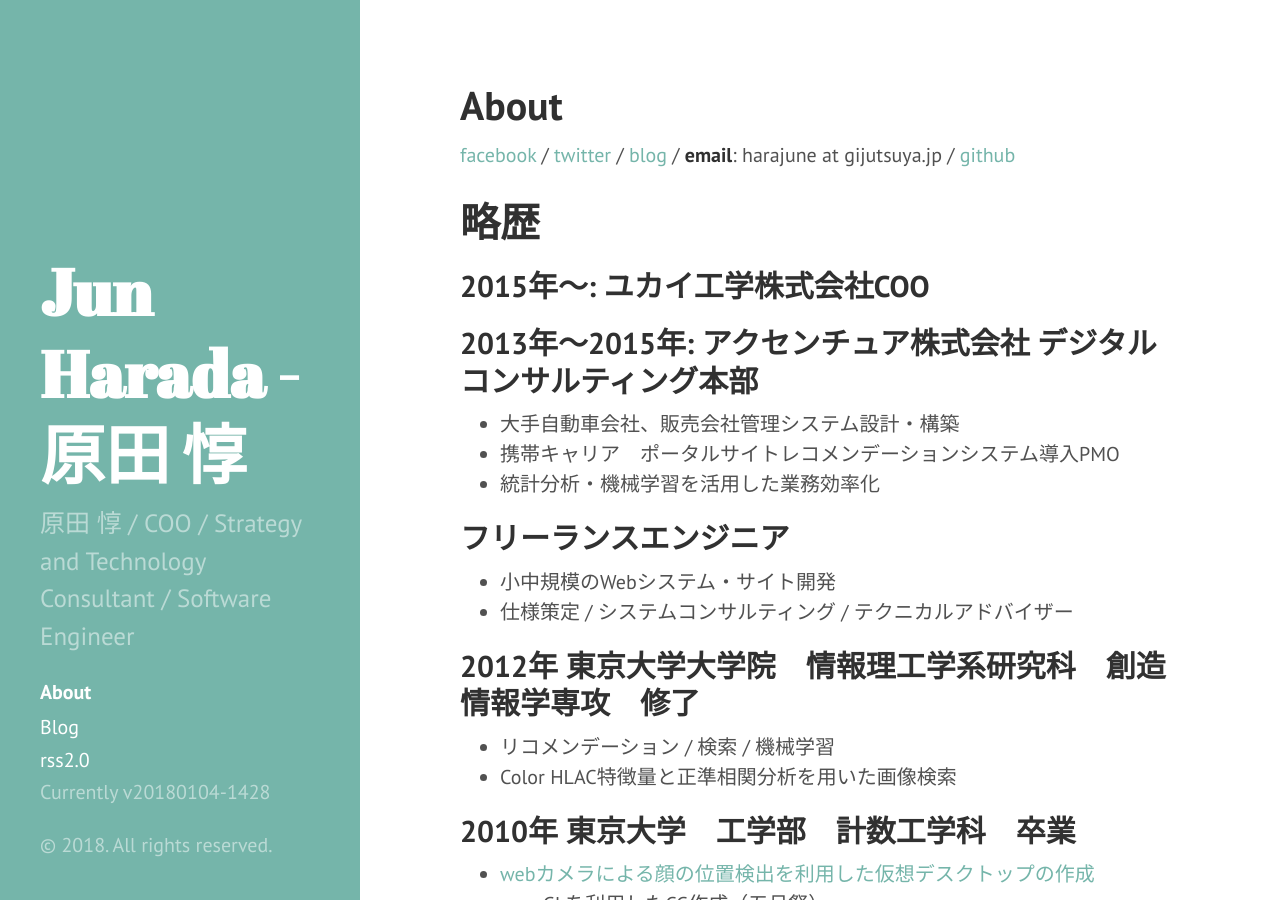
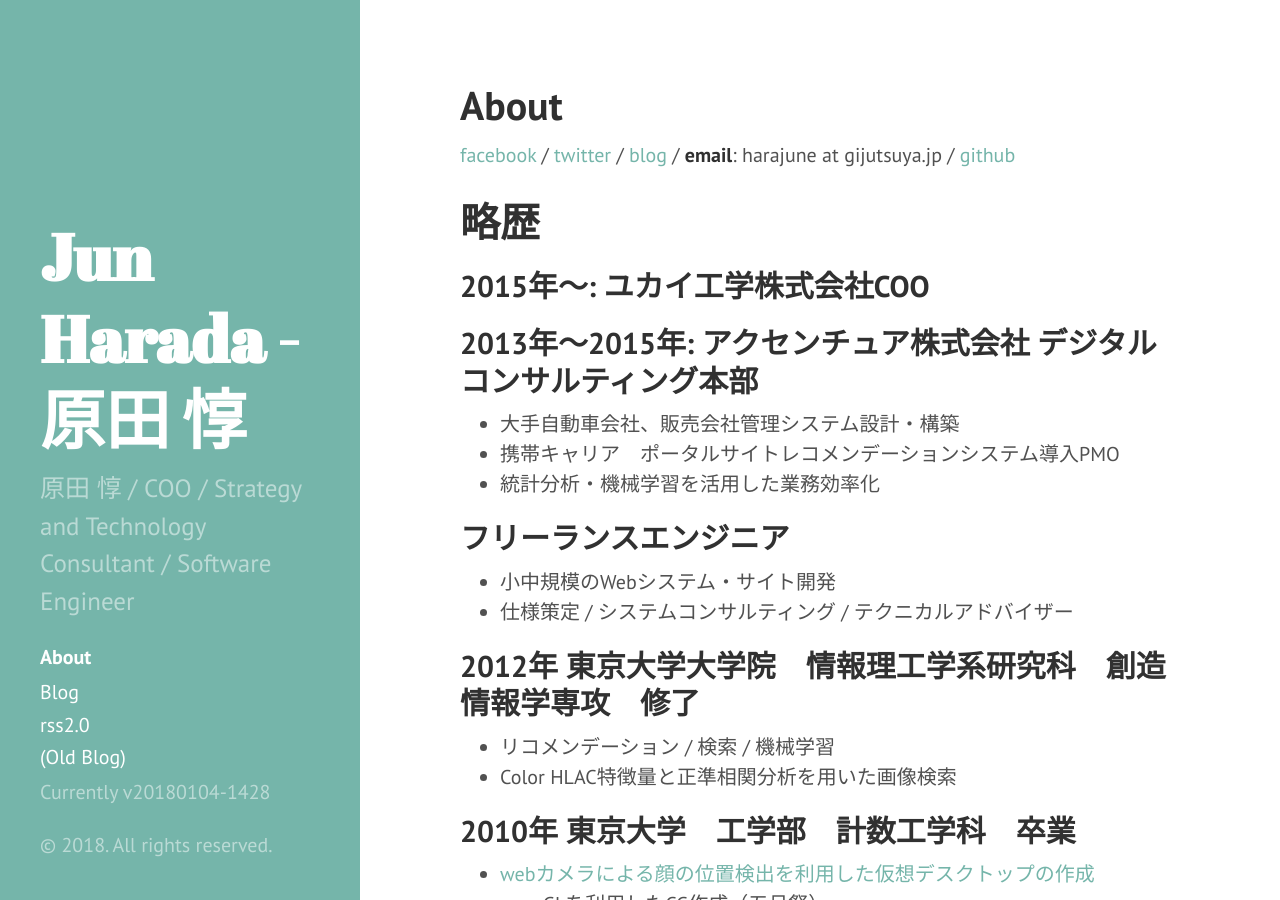
Before and after one commit to harajune/gijutsuya-web, a Jekyll site: the page built from index.md, in a window 1280 px wide and 900 px high. Built offline with Jekyll 4.4.1, drawn with Linux system fonts in a browser that asks for light colours.

Commit message:
change sidebar blog url

```diff
--- a/_includes/sidebar.html
+++ b/_includes/sidebar.html
@@ -20,8 +20,9 @@
         {% endif %}
       {% else %}
       {% endfor %}
-      <a class="sidebar-nav-item" href="{{ site.baseurl }}/blog">Blog</a>
+      <a class="sidebar-nav-item" href="https://medium.com/@junharada">Blog</a>
       <a class="sidevar-nav-item" href="{{ site.baseurl }}/feed.xml">rss2.0</a>
+      <a class="sidebar-nav-item" href="{{ site.baseurl }}/blog">(Old Blog)</a>
 
       <span class="sidebar-nav-item">Currently v{{ site.time | date: "%Y%m%d-%H%M" }}</span>
     </nav>
```
